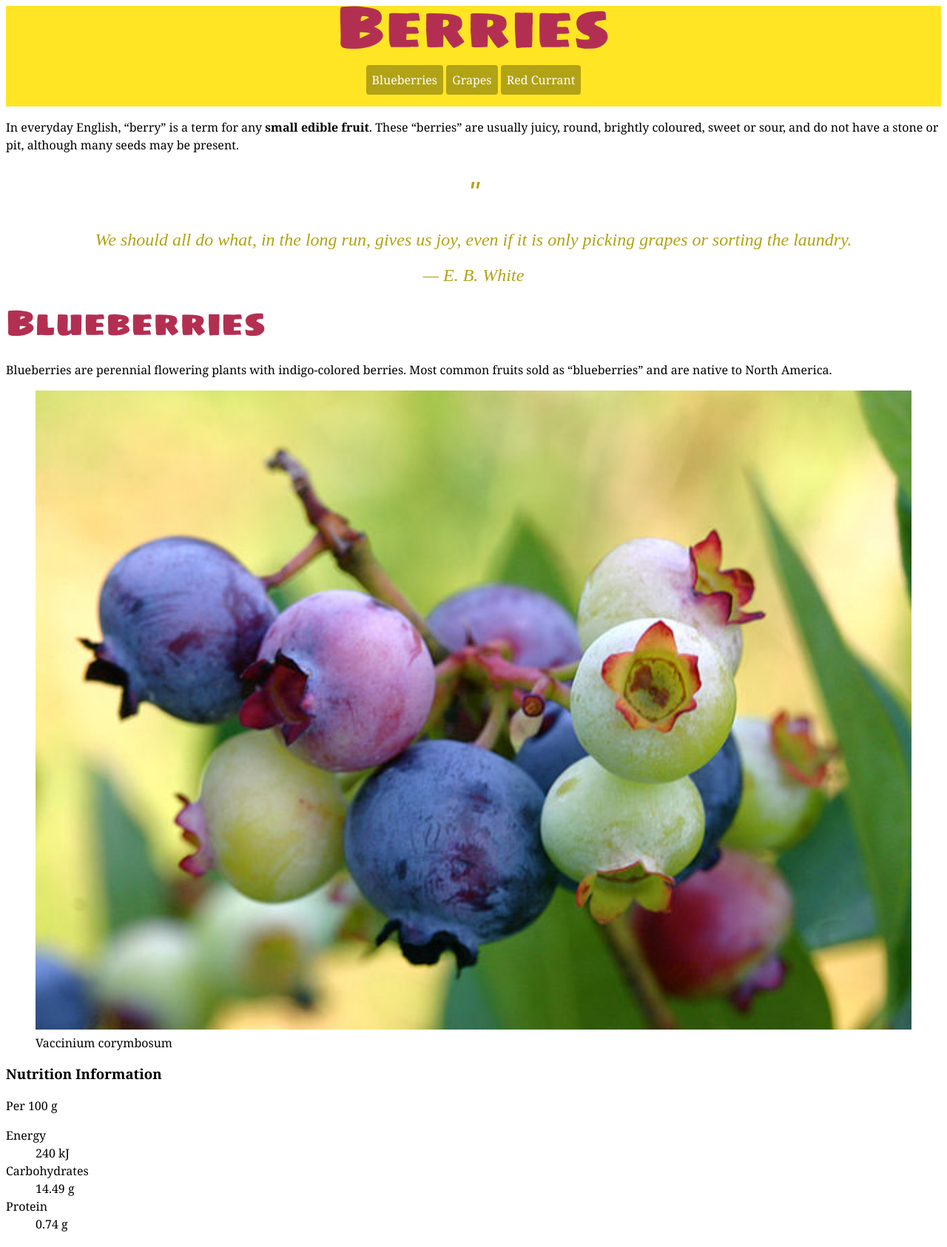
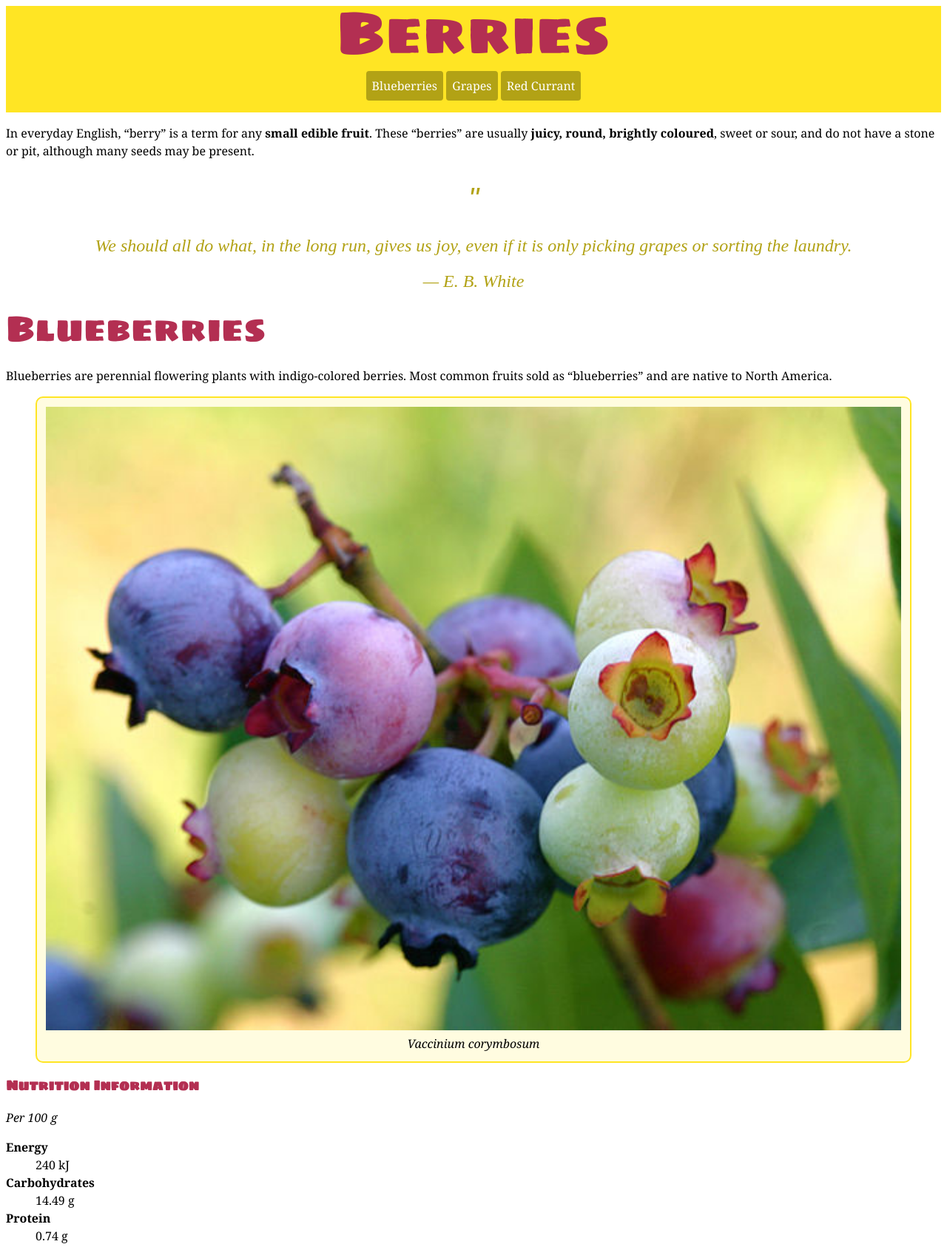
Before and after one commit to anthonyaubrey/dsn1674-project-1, a plain HTML site: page index.html in a window 1280 px wide. Shown: the top 1686 px of the page at 74% size. Drawn offline with Linux system fonts and the light colour scheme.

Commit message:
Added css, fixed minor issues

```diff
--- a/css/general.css
+++ b/css/general.css
@@ -13,7 +13,7 @@ h1, h2 {
 
 h1 {
   font-size: 5rem;
-  padding: 0em 2em .5em 2em;
+  padding: .1em 2em .5em 2em;
   margin: 0;
 }
 
@@ -74,3 +74,28 @@ img {
   font-style: italic;
   color:#b2a215;
 }
+
+figure {
+  border: 2px solid #ffe524;
+  border-radius: 10px;
+  padding: 0.75em 0.75em .75em 0.75em;
+  text-align: center;
+  background-color:#fffce0;
+}
+
+h3 {
+  font-family: 'Sigmar One', cursive;
+  color: #b32f52;
+}
+
+figcaption {
+  font-style: italic;
+}
+
+dt {
+  font-weight: bold;
+}
+
+.fv {
+  font-style: italic;
+}
--- a/index.html
+++ b/index.html
@@ -23,7 +23,7 @@
 
 </header>
 
-  <p>In everyday English, “berry” is a term for any <b>small edible fruit</b>. These “berries” are usually juicy, round, brightly coloured, sweet or sour, and do not have a stone or pit, although many seeds may be present.</p>
+  <p>In everyday English, “berry” is a term for any <b>small edible fruit</b>. These “berries” are usually <b>juicy, round, brightly coloured</b>, sweet or sour, and do not have a stone or pit, although many seeds may be present.</p>
 
   <p class="quote">"</p>
 
@@ -44,7 +44,7 @@
 
 <h3>Nutrition Information</h3>
 
-  <p>Per 100 g</p>
+  <p class="fv">Per 100 g</p>
 
   <dl>
     <dt>Energy</dt>
@@ -68,7 +68,7 @@
 
 <h3>Nutrition Information</h3>
 
-  <p>Per 100 g</p>
+  <p class="fv">Per 100 g</p>
 
   <dl>
     <dt>Energy</dd>
@@ -87,11 +87,12 @@
 
 <figure>
   <img src="images/red-currants.jpg" alt="This is an image of red currant.">
+  <figcaption>Ribes rubrum</figcaption>
 </figure>
 
 <h3>Nutrition Information</h3>
 
-  <p>Per 100 g</p>
+  <p class="fv">Per 100 g</p>
 
   <dl>
     <dt>Energy</dt>
```
